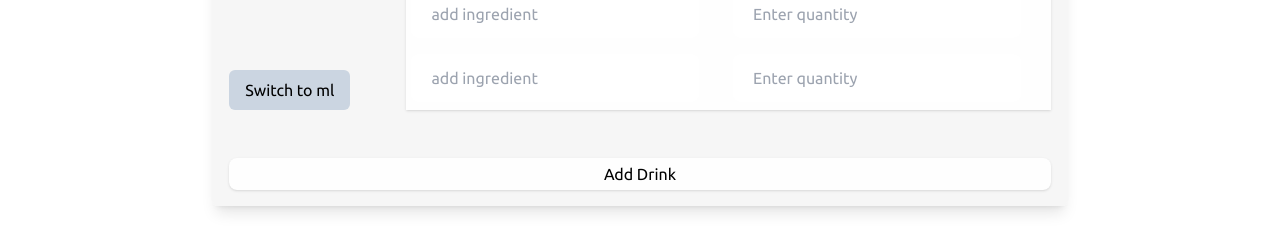
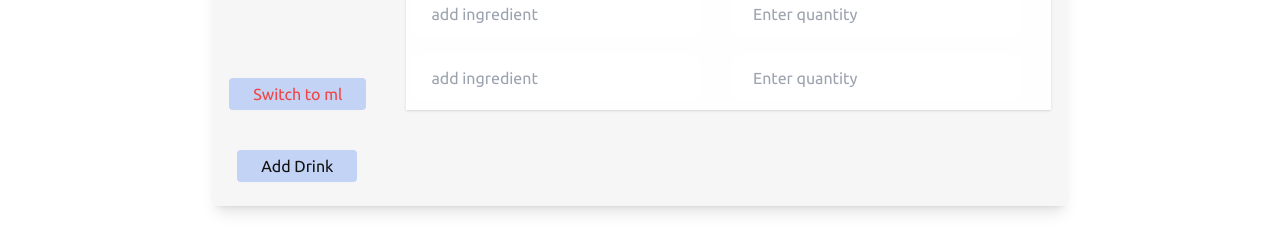
Before and after one commit to damienaries/drink_checker, a Vue app: page /admin in a window 1280 px wide. Shown: the part 1039-1279 px from the top of the page. Built offline with nearby package versions, Linux system fonts and the light colour scheme; no server answers; the database is empty.

Commit message:
button component draft

```diff
--- a/src/components/DrinkModal.vue
+++ b/src/components/DrinkModal.vue
@@ -20,15 +20,17 @@
           </ul>
         </div>
       </div>
-      <button
-        class="md:absolute text-black text-center top-0 right-0 px-6 py-1 rounded m-2 bg-blue-100 hover:bg-blue-200 text-black"
-        @click="$emit('closeModal')">Close</button>
+      <button-component :fill="true" @click="$emit('closeModal')">
+        Close
+      </button-component>
       </div>
   </div>
 </template>
 
 <script setup>
-import {onMounted, computed, ref} from 'vue';
+import { computed, ref } from 'vue';
+import ButtonComponent from './atoms/ButtonComponent.vue';
+
 const props = defineProps({
   drink: Object,
 })
--- a/src/components/admin/AddDrinkForm.vue
+++ b/src/components/admin/AddDrinkForm.vue
@@ -52,7 +52,9 @@
         </div>
         <div class="form-control relative">
           <div class="flex absolute left-0 bottom-0">
-            <button class="px-4 py-2 rounded-md bg-slate-300 hover:bg-slate-400">Switch to {{ newDrink.unit === 'oz'? 'ml' : 'oz' }}</button>
+            <button-component style="secondary" :fill="false">
+              Switch to {{ newDrink.unit === 'oz'? 'ml' : 'oz' }}
+            </button-component>
           </div>
         <label for="ingredients" class="w-1/5">ingredients</label>
           <table class="w-4/5 ml-4 h-full">
@@ -80,7 +82,7 @@
             </tbody>
           </table>
         </div>
-        <button class="bg-white px-4 py-1 mt-4 hover:bg-blue-100 shadow hover:shadow:lg rounded-lg w-full">Add Drink</button>
+        <button-component :fill="true">Add Drink</button-component>
       </form>
 </template>
 
@@ -88,6 +90,8 @@
 import { addDoc, collection } from "firebase/firestore";
 import { onMounted, ref } from 'vue';
 import db from "../../firebase/init";
+
+import ButtonComponent from '../atoms/ButtonComponent.vue';
 
 const emptyForm = {
     name: null,
--- /dev/null
+++ b/src/components/atoms/ButtonComponent.vue
@@ -0,0 +1,47 @@
+<template>
+  <component
+   :is="href? 'a' : 'button'"
+   :href="href"
+   :class="buttonClass"
+   @click="handleClick"
+  >
+    <slot />
+  </component>
+</template>
+
+<script setup>
+import { computed } from 'vue';
+
+const props = defineProps({
+  href: String|null,
+  style: {
+    type: String,
+    default: 'primary'
+  },
+  fill: { // width
+    type: Boolean,
+    default: false
+  },
+})
+
+const emit = defineEmits(['click']);
+
+const buttonClass = computed(() => {
+  switch(props.style){
+    case 'primary':
+      return 'text-black text-center top-0 right-0 px-6 py-1 rounded m-2 bg-blue-100 hover:bg-blue-200';
+      break;
+    case 'secondary':
+      return 'w-full p-2 m-2 bg-blue-500 text-sm hover:bg-blue-600 text-white';
+      break;
+    default:
+      return 'text-red-500 text-center top-0 right-0 px-6 py-1 rounded bg-blue-100 hover:bg-blue-200'
+  }
+})
+
+const handleClick = (e) => {
+  if(!props.href) {
+    emit('click', e);
+  }
+}
+</script>
```
